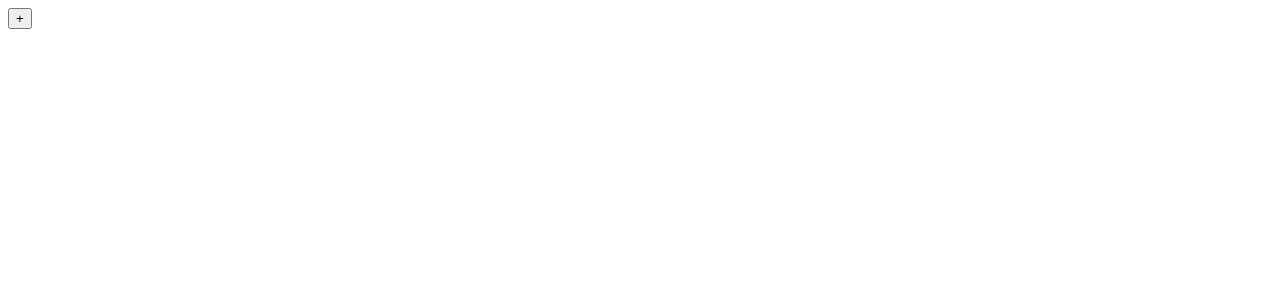
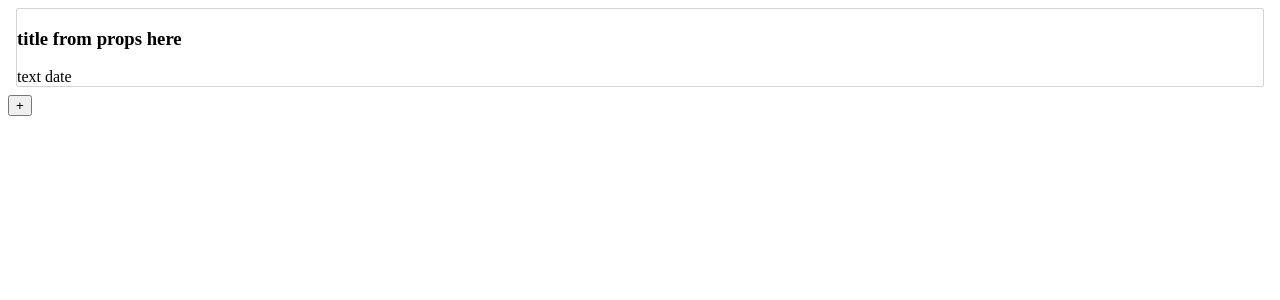
Before and after one commit to chrisrolling27/slicksession, a React app: page / in a window 1280 px wide. Shown: the top 300 px of the page. Built offline with nearby package versions, Linux system fonts and the light colour scheme; no server answers; the HTML template or start-up script is replaced by a standard one.

Commit message:
session card rearrange

```diff
--- a/client/src/components/App.jsx
+++ b/client/src/components/App.jsx
@@ -3,7 +3,6 @@ import Session from './Session.jsx';
 import SessionCard from './SessionCard.jsx';
 import axios from 'axios';
 import Column from './Column.jsx';
-
 
 
 class App extends React.Component {
@@ -43,7 +42,7 @@ class App extends React.Component {
     return (
 
       <div onKeyDown={this.keyStroke} tabIndex='0'>
-
+        <div> <Column> </Column> </div>
         <div> {this.state.mySessions.map((sesh) => <SessionCard session={sesh} key={sesh.id}> </SessionCard>)} </div>
 
         <div> {this.state.addSession ? <Session> </Session> : ''}</div>
--- a/client/src/components/Column.jsx
+++ b/client/src/components/Column.jsx
@@ -1,15 +1,31 @@
 import React from 'react';
 import styled from 'styled-components';
+import SessionCard from './SessionCard.jsx';
 
 
-const Container = styled.div``;
-const Title = styled.h3``;
-const TaskList = styled.div``;
+const Container = styled.div`
+  margin: 8px;
+  border: 1px solid lightgrey;
+  border-radius: 2px;
+  margin-bottom: 8px;
+`;
+const Title = styled.h3`
+  paddings: 8px;
+`;
+const SessionList = styled.div`
+  paddings: 8px;
+`;
 
 
 
 export default class Column extends React.Component {
   render() {
-    return this.props.column.title;
+    return (
+      <Container>
+        <Title> title from props here </Title>
+        <SessionCard> Tasks go here </SessionCard>
+      </Container>
+
+    );
   }
 }
--- a/client/src/components/SessionCard.jsx
+++ b/client/src/components/SessionCard.jsx
@@ -18,8 +18,8 @@ class SessionCard extends React.Component {
     return (
       <div>
         <div className="sessionCard">
-          {this.props.session.text}
-          {this.props.session.date}
+          text
+          date
         </div>
       </div>
     );
```
Also changed, not shown: 2 other files (tests, documents, lock files or other folders).
